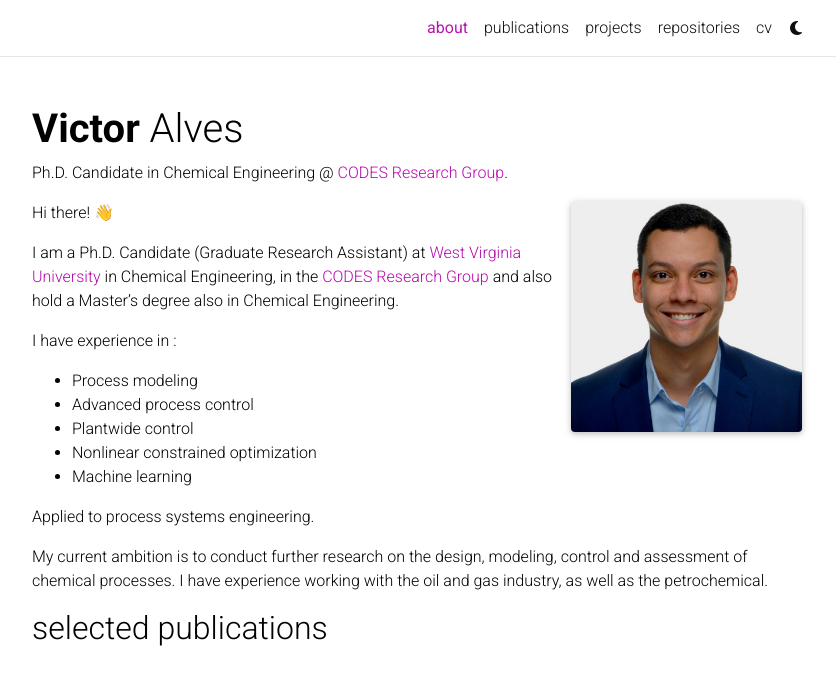
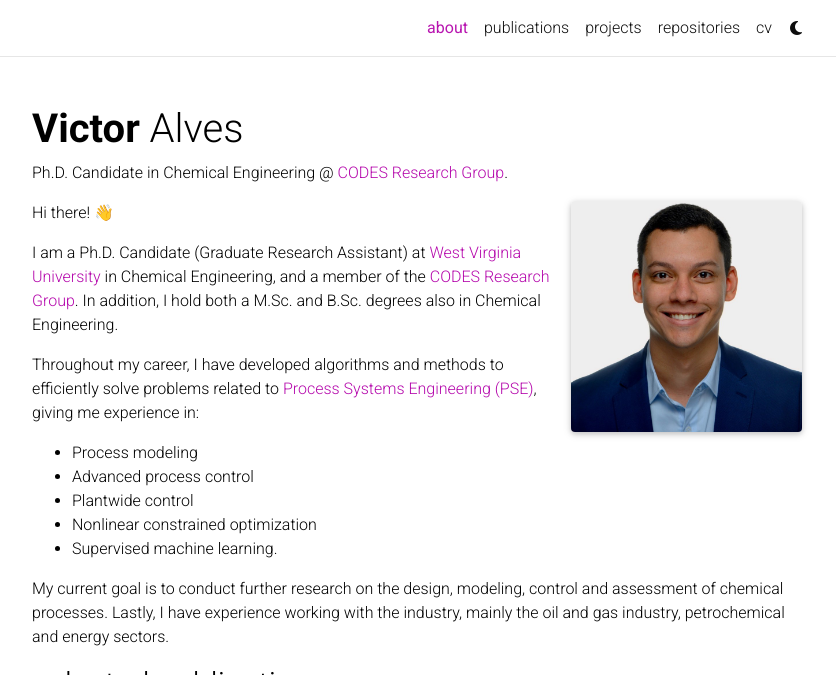
Before and after one commit to yifeishi/yifeishi.github.io, a Jekyll site: the page built from _pages/about.md, in a window 1280 px wide and 1001 px high, cut to the strip 0-675 px from the top of the window. Shown: the whole strip, without its empty margins (223-1059 px from the left). Built offline with Jekyll 4.4.1, drawn with Linux system fonts in a browser that asks for light colours; comment, search, counter and statistics services are not loaded; a style sheet for code colours, icons or effects is not loaded.

```diff
--- a/_pages/about.md
+++ b/_pages/about.md
@@ -18,15 +18,15 @@ social: true  # includes social icons at the bottom of the page
 
 Hi there! 👋
 
-I am a Ph.D. Candidate (Graduate Research Assistant) at [West Virginia University](https://www.wvu.edu/) in Chemical Engineering, in the [CODES Research Group](https://fernandolima.faculty.wvu.edu/) and also hold a Master’s degree also in Chemical Engineering.
+I am a Ph.D. Candidate (Graduate Research Assistant) at [West Virginia University](https://www.wvu.edu/) in Chemical Engineering, and a member of the [CODES Research Group](https://fernandolima.faculty.wvu.edu/). In addition, I hold both a M.Sc. and B.Sc. degrees also in Chemical Engineering.
 
-I have experience in :
+Throughout my career, I have developed algorithms and methods to efficiently solve problems related
+to [Process Systems Engineering (PSE)](https://www.sciencedirect.com/science/article/pii/S0098135421000302), giving me experience in:
+
 - Process modeling
 - Advanced process control
 - Plantwide control
 - Nonlinear constrained optimization
-- Machine learning
+- Supervised machine learning.
 
-Applied to process systems engineering.
-
-My current ambition is to conduct further research on the design, modeling, control and assessment of chemical processes. I have experience working with the oil and gas industry, as well as the petrochemical.
+My current goal is to conduct further research on the design, modeling, control and assessment of chemical processes. Lastly, I have experience working with the industry, mainly the oil and gas industry, petrochemical and energy sectors.
```
Also changed, not shown: _bibliography/papers.bib (+15 -2 lines), _pages/projects.md (+1 -1 lines), _projects/3_project.md (+4 -4 lines), assets/img/metacontrol_frontpage.JPG (added), assets/img/publication_preview/alves18.jpeg (added), assets/img/publication_preview/alves22.jpg (added), assets/img/publication_preview/alves23.jpg (added), assets/img/publication_preview/metacontrol_paper.png (added).
